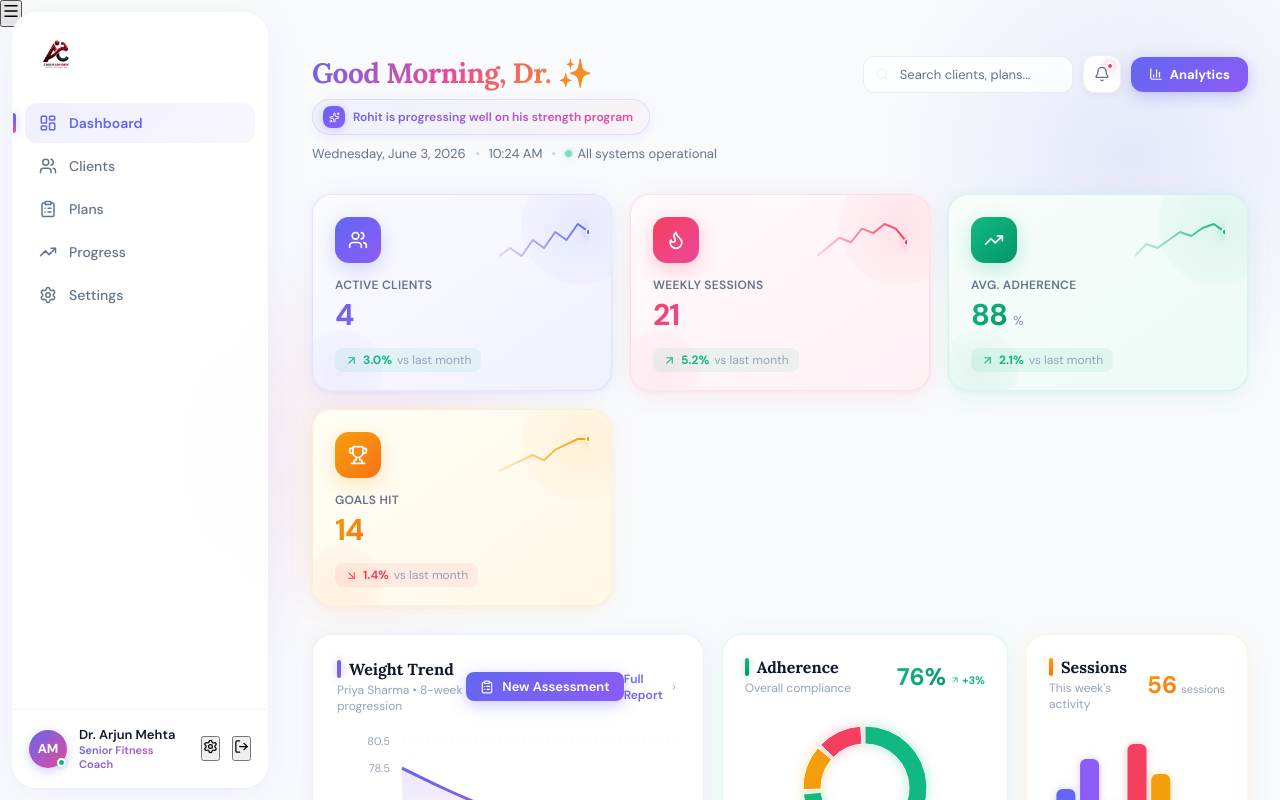
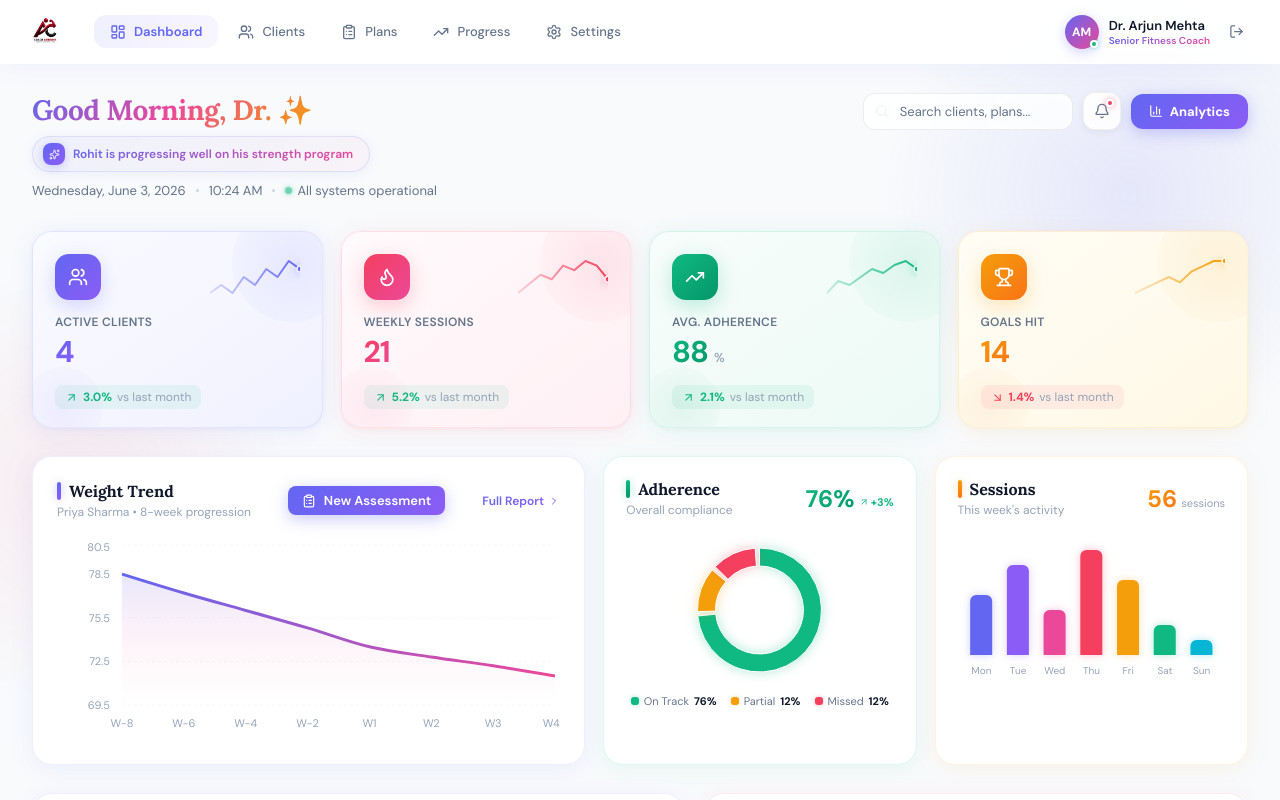
Before and after one commit to abhishek21lift-oss/fitpro-frontend, a Next.js app: page /dashboard in a window 1280 px wide. Shown: the top 800 px of the page. Built offline with nearby package versions, Linux system fonts and the light colour scheme.

Commit message:
Shift sidebar to top navigation bar

```diff
--- a/src/app/globals.css
+++ b/src/app/globals.css
@@ -85,85 +85,104 @@ input, textarea, select { font: inherit; }
 }
 
 /* ─── Layout ─── */
-.app-shell { display: flex; min-height: 100vh; background: var(--bg); position: relative; }
-.main-content { flex: 1; margin-left: 280px; min-height: 100vh; position: relative; z-index: 1; }
-@media (max-width: 1024px) { .main-content { margin-left: 0; } }
+.app-shell { min-height: 100vh; background: var(--bg); padding-top: 64px; }
+.main-content { position: relative; z-index: 1; }
 
-/* ─── Sidebar ─── */
-.sidebar {
-  position: fixed; left: 12px; top: 12px; bottom: 12px; width: 256px;
-  border-radius: var(--radius-2xl);
-  background: rgba(255,255,255,0.9);
+/* ─── Top Bar ─── */
+.topbar {
+  position: fixed; top: 0; left: 0; right: 0; height: 64px;
+  background: rgba(255,255,255,0.92);
   backdrop-filter: blur(28px);
   -webkit-backdrop-filter: blur(28px);
-  border: 1px solid rgba(255,255,255,0.65);
-  box-shadow: 0 8px 40px rgba(99,102,241,0.07), 0 1px 3px rgba(0,0,0,0.04);
-  display: flex; flex-direction: column; z-index: 40; overflow: hidden;
-  transition: transform 0.3s var(--ease), box-shadow 0.3s var(--ease);
+  border-bottom: 1px solid rgba(255,255,255,0.65);
+  box-shadow: 0 4px 24px rgba(99,102,241,0.06);
+  display: flex; align-items: center;
+  z-index: 50; padding: 0 28px; gap: 32px;
 }
-@media (max-width: 1024px) {
-  .sidebar { left: 0; top: 0; bottom: 0; border-radius: 0; transform: translateX(-100%); border: none; }
-  .sidebar.open { transform: translateX(0); }
+.topbar-left { display: flex; align-items: center; flex-shrink: 0; }
+.topbar-logo { width: 34px; height: 34px; object-fit: contain; }
+.topbar-nav { display: flex; align-items: center; gap: 4px; flex: 1; }
+.topbar-nav-item {
+  display: flex; align-items: center; gap: 8px;
+  padding: 8px 16px; border-radius: var(--radius);
+  color: var(--text-muted); font-size: 13px; font-weight: 500;
+  text-decoration: none; transition: all 0.2s var(--ease);
+  white-space: nowrap;
 }
-.sidebar-logo { display: flex; align-items: center; gap: 12px; padding: 24px 24px 20px; }
-.sidebar-logo-icon {
-  width: 38px; height: 38px; border-radius: var(--radius);
-  background: none;
-  display: flex; align-items: center; justify-content: center; flex-shrink: 0;
+.topbar-nav-item:hover {
+  background: linear-gradient(135deg, rgba(99,102,241,0.07), rgba(139,92,246,0.04));
+  color: var(--text);
 }
-.sidebar-logo-title {
-  color: var(--text); font-family: var(--font-heading); font-weight: 700; font-size: 15px;
-  background: linear-gradient(135deg, #6366F1, #EC4899);
-  -webkit-background-clip: text; -webkit-text-fill-color: transparent; background-clip: text;
-}
-.sidebar-logo-sub { color: var(--text-muted); font-size: 11px; font-weight: 500; }
-.sidebar-nav { flex: 1; padding: 8px 12px; display: flex; flex-direction: column; gap: 3px; }
-.sidebar-nav-item {
-  display: flex; align-items: center; gap: 12px; padding: 11px 14px;
-  border-radius: var(--radius);
-  color: var(--text-muted); font-size: 14px; font-weight: 500;
-  transition: all 0.2s var(--ease);
-  border: none; background: transparent; width: 100%; text-align: left;
-  font-family: var(--font-sans); cursor: pointer; text-decoration: none; position: relative;
-}
-.sidebar-nav-item:hover {
-  background: linear-gradient(135deg, rgba(99,102,241,0.07), rgba(139,92,246,0.04));
-  color: var(--text); transform: translateX(2px);
-}
-.sidebar-nav-item.active {
+.topbar-nav-item.active {
   background: linear-gradient(135deg, rgba(99,102,241,0.1), rgba(139,92,246,0.06));
   color: var(--accent); font-weight: 600;
 }
-.sidebar-nav-item.active::before {
-  content: ''; position: absolute; left: -12px; top: 50%; transform: translateY(-50%);
-  width: 3px; height: 20px; border-radius: 0 3px 3px 0;
-  background: linear-gradient(180deg, #6366F1, #8B5CF6, #EC4899);
-  box-shadow: 0 0 10px rgba(99,102,241,0.5);
+.topbar-nav-item svg { flex-shrink: 0; transition: transform 0.2s var(--ease); }
+.topbar-nav-item:hover svg { transform: scale(1.12); }
+.topbar-right { display: flex; align-items: center; gap: 12px; flex-shrink: 0; }
+.topbar-user { display: flex; align-items: center; gap: 10px; }
+.topbar-user-info { display: flex; flex-direction: column; }
+@media (max-width: 1024px) { .topbar-user-info { display: none; } }
+.topbar-user-name { color: var(--text); font-size: 13px; font-weight: 600; white-space: nowrap; }
+.topbar-user-role {
+  font-size: 10px;
+  background: linear-gradient(135deg, #6366F1, #EC4899);
+  -webkit-background-clip: text; -webkit-text-fill-color: transparent; background-clip: text;
+  font-weight: 600; white-space: nowrap;
 }
-.sidebar-nav-item svg { flex-shrink: 0; transition: transform 0.2s var(--ease); }
-.sidebar-nav-item:hover svg { transform: scale(1.12); }
-.sidebar-footer { padding: 16px; border-top: 1px solid rgba(0,0,0,0.04); display: flex; align-items: center; gap: 12px; margin-top: auto; }
-.sidebar-avatar {
-  width: 38px; height: 38px; border-radius: 50%;
+.topbar-avatar {
+  width: 34px; height: 34px; border-radius: 50%;
   background: linear-gradient(135deg, #6366F1, #EC4899);
   display: flex; align-items: center; justify-content: center; color: white;
-  font-size: 13px; font-weight: 700; flex-shrink: 0;
+  font-size: 12px; font-weight: 700; flex-shrink: 0;
   box-shadow: 0 3px 12px rgba(99,102,241,0.3); position: relative;
 }
-.sidebar-avatar-dot { position: absolute; bottom: 1px; right: 1px; width: 9px; height: 9px; border-radius: 50%; background: var(--success); border: 2px solid white; box-shadow: 0 0 4px rgba(16,185,129,0.5); }
-.sidebar-user-name { color: var(--text); font-size: 13px; font-weight: 600; }
-.sidebar-user-role {
-  font-size: 11px;
-  background: linear-gradient(135deg, #6366F1, #EC4899);
-  -webkit-background-clip: text; -webkit-text-fill-color: transparent; background-clip: text;
-  font-weight: 600;
+.topbar-avatar-dot { position: absolute; bottom: 1px; right: 1px; width: 8px; height: 8px; border-radius: 50%; background: var(--success); border: 2px solid white; box-shadow: 0 0 4px rgba(16,185,129,0.5); }
+.topbar-logout {
+  width: 32px; height: 32px; border-radius: var(--radius-sm);
+  display: flex; align-items: center; justify-content: center;
+  border: none; background: transparent; color: var(--text-muted);
+  cursor: pointer; transition: all 0.2s;
 }
-.sidebar-footer-btn {
-  margin-left: auto; width: 30px; height: 30px; border-radius: var(--radius-sm);
-  background: transparent; border: none; display: flex; align-items: center; justify-content: center;
-  color: var(--text-muted); cursor: pointer; transition: all 0.2s;
+.topbar-logout:hover { background: rgba(99,102,241,0.06); color: var(--accent); }
+.topbar-hamburger { display: none; }
+@media (max-width: 1024px) {
+  .topbar-nav { display: none; }
+  .topbar-hamburger {
+    display: flex; width: 36px; height: 36px; border-radius: var(--radius-sm);
+    align-items: center; justify-content: center;
+    border: none; background: transparent; color: var(--text-muted);
+    cursor: pointer; transition: all 0.2s;
+  }
+  .topbar-hamburger:hover { background: rgba(99,102,241,0.06); color: var(--text); }
 }
-.sidebar-footer-btn:hover { background: rgba(99,102,241,0.06); color: var(--accent); }
+
+/* ─── Mobile Drawer ─── */
+.mobile-overlay {
+  position: fixed; inset: 0; background: rgba(0,0,0,0.2);
+  backdrop-filter: blur(8px); z-index: 45;
+}
+.mobile-drawer {
+  position: fixed; top: 64px; left: 0; right: 0;
+  background: rgba(255,255,255,0.96);
+  backdrop-filter: blur(28px);
+  border-bottom: 1px solid rgba(0,0,0,0.04);
+  box-shadow: 0 8px 32px rgba(0,0,0,0.06);
+  z-index: 45; padding: 8px 12px;
+  display: none; flex-direction: column; gap: 2px;
+}
+.mobile-drawer.open { display: flex; }
+.mobile-drawer-item {
+  display: flex; align-items: center; gap: 12px;
+  padding: 12px 14px; border-radius: var(--radius);
+  color: var(--text-muted); font-size: 14px; font-weight: 500;
+  text-decoration: none; transition: all 0.15s;
+}
+.mobile-drawer-item:hover { background: rgba(99,102,241,0.06); color: var(--text); }
+.mobile-drawer-item.active {
+  background: linear-gradient(135deg, rgba(99,102,241,0.1), rgba(139,92,246,0.06));
+  color: var(--accent); font-weight: 600;
+}
 
 /* ─── Card ─── */
 .card {
--- a/src/app/layout.tsx
+++ b/src/app/layout.tsx
@@ -16,7 +16,7 @@ const navItems = [
 
 export default function RootLayout({ children }: { children: React.ReactNode }) {
   const pathname = usePathname();
-  const [sidebarOpen, setSidebarOpen] = useState(false);
+  const [mobileOpen, setMobileOpen] = useState(false);
   const isAuthPage = pathname === '/login';
 
   if (isAuthPage) {
@@ -38,61 +38,72 @@ export default function RootLayout({ children }: { children: React.ReactNode })
         <link href="https://fonts.googleapis.com/css2?family=DM+Sans:opsz,wght@9..40,400;9..40,500;9..40,600;9..40,700&family=Lora:wght@400;500;600;700&display=swap" rel="stylesheet" />
       </head>
       <body>
-        {/* Mobile hamburger */}
-        <button
-          onClick={() => setSidebarOpen(!sidebarOpen)}
-          className="lg:hidden fixed top-4 left-4 z-50 w-10 h-10 rounded-xl bg-white/90 backdrop-blur-sm border border-white/50 flex items-center justify-center text-gray-600 shadow-lg"
-          aria-label="Toggle sidebar"
-        >
-          {sidebarOpen ? <X size={18} /> : <Menu size={18} />}
-        </button>
-
-        {sidebarOpen && (
-          <div className="fixed inset-0 bg-black/20 backdrop-blur-sm z-30 lg:hidden" onClick={() => setSidebarOpen(false)} />
-        )}
-
-        <div className="app-shell">
-          <aside className={`sidebar${sidebarOpen ? ' open' : ''}`}>
-            <div className="sidebar-logo">
-              <img src="/logo.png" alt="Logo" className="sidebar-logo-icon" style={{ width: 38, height: 38, objectFit: 'cover' }} />
+        {/* Top Navigation Bar */}
+        <header className="topbar">
+          <div className="topbar-left">
+            <img src="/logo.png" alt="Logo" className="topbar-logo" />
           </div>
 
-            <nav className="sidebar-nav">
+          <nav className="topbar-nav">
             {navItems.map(({ href, label, icon: Icon }) => {
               const active = pathname === href || (href !== '/' && pathname.startsWith(href));
               return (
                 <Link
                   key={href}
                   href={href}
-                    className={`sidebar-nav-item${active ? ' active' : ''}`}
+                  className={`topbar-nav-item${active ? ' active' : ''}`}
                   aria-current={active ? 'page' : undefined}
-                    onClick={() => setSidebarOpen(false)}
+                >
+                  <Icon size={16} />
+                  <span>{label}</span>
+                </Link>
+              );
+            })}
+          </nav>
+
+          <div className="topbar-right">
+            <div className="topbar-user">
+              <div className="topbar-avatar">
+                AM
+                <span className="topbar-avatar-dot" />
+              </div>
+              <div className="topbar-user-info">
+                <div className="topbar-user-name">Dr. Arjun Mehta</div>
+                <div className="topbar-user-role">Senior Fitness Coach</div>
+              </div>
+              <button className="topbar-logout" onClick={() => window.location.href = '/login'} title="Logout">
+                <LogOut size={15} />
+              </button>
+            </div>
+
+            <button className="topbar-hamburger" onClick={() => setMobileOpen(!mobileOpen)} aria-label="Toggle navigation">
+              {mobileOpen ? <X size={20} /> : <Menu size={20} />}
+            </button>
+          </div>
+        </header>
+
+        {mobileOpen && (
+          <div className="mobile-overlay" onClick={() => setMobileOpen(false)} />
+        )}
+
+        <div className={`mobile-drawer${mobileOpen ? ' open' : ''}`}>
+          {navItems.map(({ href, label, icon: Icon }) => {
+            const active = pathname === href || (href !== '/' && pathname.startsWith(href));
+            return (
+              <Link
+                key={href}
+                href={href}
+                className={`mobile-drawer-item${active ? ' active' : ''}`}
+                onClick={() => setMobileOpen(false)}
               >
                 <Icon size={18} />
                 <span>{label}</span>
               </Link>
             );
           })}
-            </nav>
+        </div>
 
-            <div className="sidebar-footer">
-              <div className="sidebar-avatar">
-                AM
-                <span className="sidebar-avatar-dot" />
-              </div>
-              <div style={{ flex: 1, minWidth: 0 }}>
-                <div className="sidebar-user-name">Dr. Arjun Mehta</div>
-                <div className="sidebar-user-role">Senior Fitness Coach</div>
-              </div>
-              <button className="sidebar-footer-action" aria-label="Settings">
-                <Settings size={15} />
-              </button>
-              <button className="sidebar-footer-action" aria-label="Logout" onClick={() => window.location.href = '/login'} title="Logout">
-                <LogOut size={15} />
-              </button>
-            </div>
-          </aside>
-
+        <div className="app-shell">
           <main className="main-content">{children}</main>
         </div>
 
```
Lines whose indentation alone changed are shown as unchanged.
